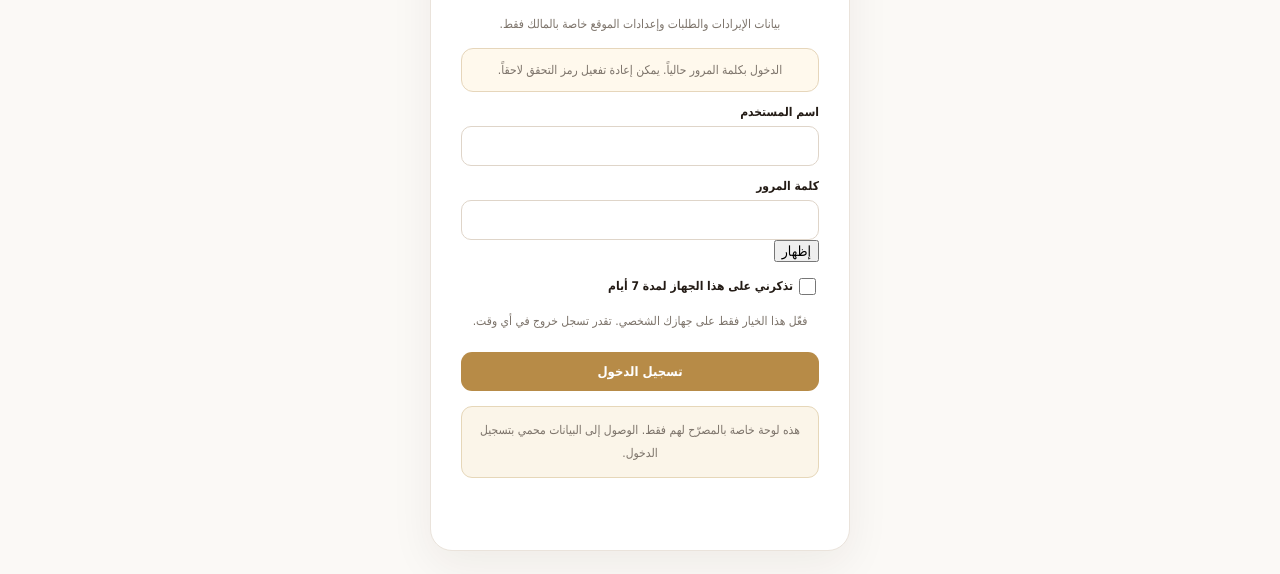
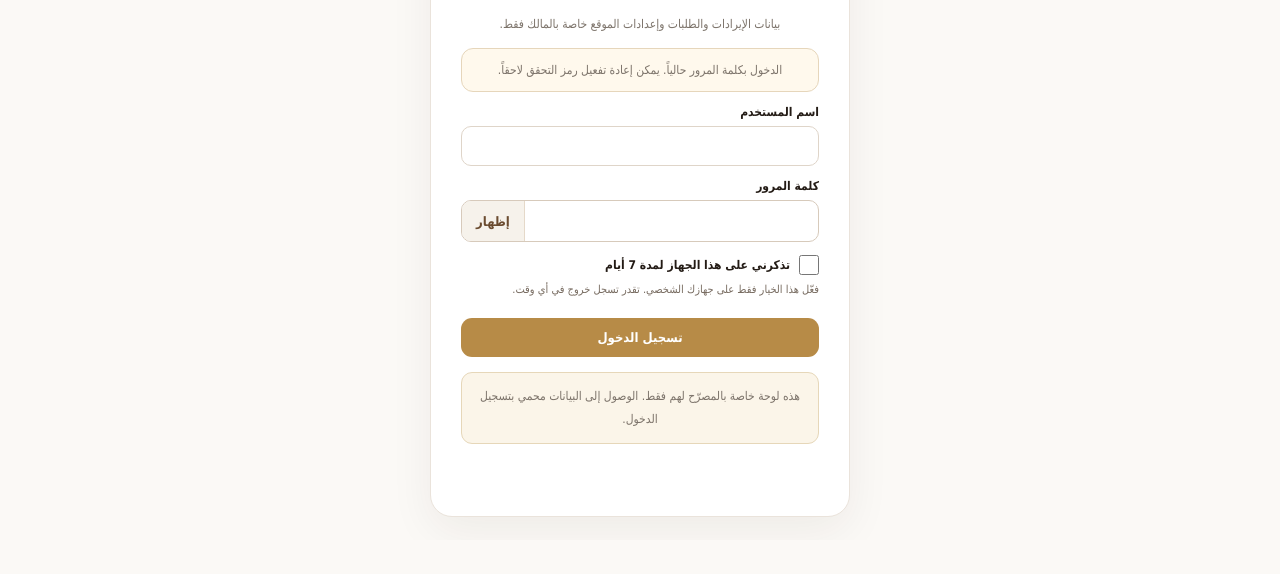
Before and after one commit to esmail4k/Highway-67-coffee, a plain HTML site: page static/owner.html in a window 1280 px wide. Shown: the part 261-835 px from the top of the page. After the commit the page ends 801 px from the top, so only its background shows below. Drawn offline with Linux system fonts and the light colour scheme; no server answers.

Commit message:
Style optional remembered sign-in and password visibility for owner and staff

```diff
--- a/static/admin.css
+++ b/static/admin.css
@@ -125,3 +125,13 @@ html[dir="ltr"] .wrap,html[dir="ltr"] .loginScreen{text-align:left}
  .invoice-product-price{font-size:14px}
  .invoice-picker-actions{bottom:-12px}
 }
+
+/* Sign-in convenience: a protected remember-me cookie instead of saved passwords. */
+.login-password-row{display:flex;align-items:stretch;border:1px solid #d7cabb;border-radius:10px;overflow:hidden;background:#fff;margin:7px 0 13px}
+.login-password-row:focus-within{outline:2px solid #a58254;outline-offset:2px}
+.login-password-row input{flex:1;min-width:0;margin:0!important;border:0!important;background:transparent;border-radius:0!important;padding:12px!important}
+.login-password-row button{flex:0 0 auto;padding:0 14px;border:0;border-inline-start:1px solid #e5d9c9;background:#f6f2eb;color:#6b4c30;font-size:13px;font-weight:800}
+.remember-login-label{display:flex!important;align-items:center;gap:9px;margin:12px 0 2px!important;cursor:pointer;line-height:1.5;font-weight:700}
+.remember-login-label input{height:20px;width:20px;margin:0!important;flex-shrink:0;accent-color:#98713e}
+.remember-login-label span{flex:1}
+.login-remember-note{font-size:11px!important;color:#776b60!important;line-height:1.6!important;margin:6px 0 14px!important;text-align:start!important}
```
